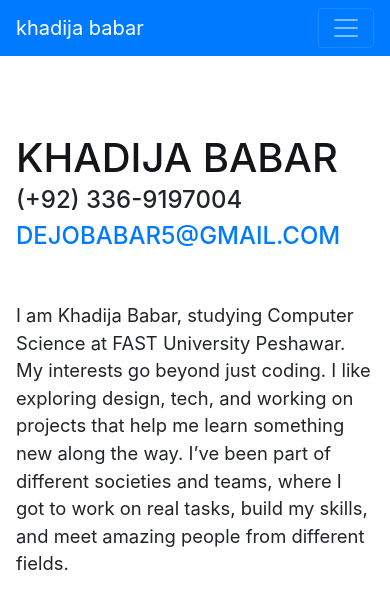
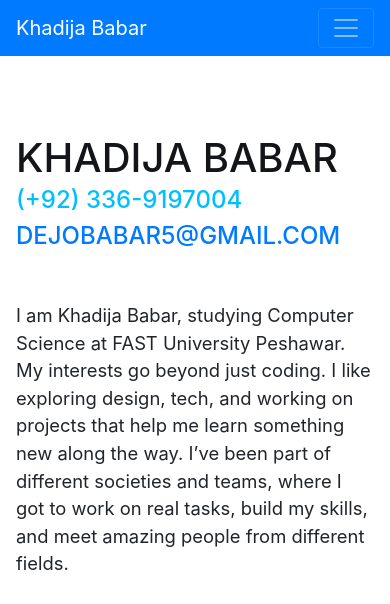
Before and after one commit to khadija-babar/khadija-babar, a website with bundled scripts: page index.html in a window 390 px wide. Shown: the top 604 px of the page. Built offline with nearby package versions, Linux system fonts and the light colour scheme; a web font is replaced by a local one.

Commit message:
Update index.html

```diff
--- a/index.html
+++ b/index.html
@@ -1,118 +1,63 @@
 <!DOCTYPE html>
 <html lang="en">
-
 <head>
-
   <meta charset="utf-8">
   <meta name="viewport" content="width=device-width, initial-scale=1, shrink-to-fit=no">
   <meta name="description" content="">
-  <meta name="author" content="Ahmed">
-
-  <!--Favicon -->
+  <meta name="author" content="Khadija Babar">
   <link rel="icon" type="image/png" href="img/workshop.png"/>
-
-  <!-- Write your Name here!-->
-  <title>khadija babar</title>
-
-
-  <!-- Bootstrap core CSS -->
+  <title>Khadija Babar</title>
   <link href="vendor/bootstrap/css/bootstrap.min.css" rel="stylesheet">
-
-  <!-- Custom fonts for this website -->
   <link href="https://fonts.googleapis.com/css?family=Saira+Extra+Condensed:500,700" rel="stylesheet">
   <link href="https://fonts.googleapis.com/css?family=Muli:400,400i,800,800i" rel="stylesheet">
   <link href="vendor/fontawesome-free/css/all.min.css" rel="stylesheet">
-
-  <!-- Custom styles for this template -->
   <link href="css/resume.css" rel="stylesheet">
-
+  <style>
+    h2, h3, h1 { color: navy; }
+    .subheading { color: #00bfff; }
+  </style>
 </head>
 
-
-
-
-
 <body id="page-top">
-
   <nav class="navbar navbar-expand-lg navbar-dark bg-primary fixed-top" id="sideNav">
     <a class="navbar-brand js-scroll-trigger" href="#page-top">
-
-      <!--Write your Name here! -->
-      <span class="d-block d-lg-none">khadija babar</span>
+      <span class="d-block d-lg-none">Khadija Babar</span>
       <span class="d-none d-lg-block">
-        <img class="img-fluid img-profile rounded-circle mx-auto mb-2" src="img/myimg.jpg"alt="">
+        <img class="img-fluid img-profile rounded-circle mx-auto mb-2" src="img/myimg.jpg" alt="">
       </span>
     </a>
-
-    <button class="navbar-toggler" type="button" data-toggle="collapse" data-target="#navbarSupportedContent" aria-controls="navbarSupportedContent" aria-expanded="false" aria-label="Toggle navigation">
+    <button class="navbar-toggler" type="button" data-toggle="collapse" data-target="#navbarSupportedContent">
       <span class="navbar-toggler-icon"></span>
     </button>
     <div class="collapse navbar-collapse" id="navbarSupportedContent">
       <ul class="navbar-nav">
-        <li class="nav-item">
-          <a class="nav-link js-scroll-trigger" href="#about">Profile</a>
-        </li>
-        <li class="nav-item">
-          <a class="nav-link js-scroll-trigger" href="#experience">Experience</a>
-        </li>
-        <li class="nav-item">
-          <a class="nav-link js-scroll-trigger" href="#education">Academia</a>
-        </li>
-        <li class="nav-item">
-          <a class="nav-link js-scroll-trigger" href="#skills">Skill Set</a>
-        </li>
-        <li class="nav-item">
-          <a class="nav-link js-scroll-trigger" href="#interests">Interests & Hobbies</a>
-        </li>
-        <li class="nav-item">
-          <a class="nav-link js-scroll-trigger" href="#awards">Achievements</a>
-        </li>
+        <li class="nav-item"><a class="nav-link js-scroll-trigger" href="#about">Profile</a></li>
+        <li class="nav-item"><a class="nav-link js-scroll-trigger" href="#experience">Experience</a></li>
+        <li class="nav-item"><a class="nav-link js-scroll-trigger" href="#education">Academia</a></li>
+        <li class="nav-item"><a class="nav-link js-scroll-trigger" href="#skills">Skill Set</a></li>
+        <li class="nav-item"><a class="nav-link js-scroll-trigger" href="#interests">Interests & Hobbies</a></li>
+        <li class="nav-item"><a class="nav-link js-scroll-trigger" href="#awards">Achievements</a></li>
       </ul>
     </div>
   </nav>
 
   <div class="container-fluid p-0">
-
     <section class="resume-section p-3 p-lg-5 d-flex align-items-center" id="about">
       <div class="w-100">
-        <!--Enter your name! -->
-
-        <h1 class="mb-0">khadija babar
-
-        </h1>
-        <!--Enter your Mobile Number here! -->
-        <div class="subheading mb-5">(+92) 336-9197004
-          <br>
-
-          <!--Enter your Email Address -->
-          <a href="dejobabar5@gmail.com">dejobabar5@gmail.com</a>
+        <h1 class="mb-0">Khadija Babar</h1>
+        <div class="subheading mb-5">
+          (+92) 336-9197004<br>
+          <a href="mailto:dejobabar5@gmail.com">dejobabar5@gmail.com</a>
         </div>
-
-        <!-- Description / About Me! (Yahha khul ke Likhen) -->
-        <p class="lead mb-5">I am Khadija Babar, studying Computer Science at FAST University Peshawar. My interests go beyond just coding. I like exploring design, tech, and working on projects that help me learn something new along the way. I’ve been part of different societies and teams, where I got to work on real tasks, build my skills, and meet amazing people from different fields.
-
-        </p>
-
-
-
+        <p class="lead mb-5">I am Khadija Babar, studying Computer Science at FAST University Peshawar. My interests go beyond just coding. I like exploring design, tech, and working on projects that help me learn something new along the way. I’ve been part of different societies and teams, where I got to work on real tasks, build my skills, and meet amazing people from different fields.</p>
         <div class="social-icons">
-          <a href="https://www.linkedin.com/in/Yahaa Apna link daalein/">
-            <i class="fab fa-linkedin-in"></i>
-          </a>
-          <a href="https://github.com/khadija-babar/">
-            <i class="fab fa-github"></i>
-          </a>
-          <a href="https://www.instagram.com/Yaha Apna Link Daalein">
-            <i class="fab fa-instagram"></i>
-          </a>
-          <a href="https://www.behance.net/khadijababar1">
-            <i class="fab fa-behance"></i>
-          </a>
-
+          <a href="https://www.linkedin.com/in/Yahaa Apna link daalein/"><i class="fab fa-linkedin-in"></i></a>
+          <a href="https://github.com/khadija-babar/"><i class="fab fa-github"></i></a>
+          <a href="https://www.instagram.com/Yaha Apna Link Daalein"><i class="fab fa-instagram"></i></a>
+          <a href="https://www.behance.net/khadijababar1"><i class="fab fa-behance"></i></a>
         </div>
       </div>
     </section>
-
 
 
     <hr class="m-0">
@@ -389,16 +334,11 @@
 
   </div>
 
-  <!-- Bootstrap core JavaScript -->
+  </div>
+
   <script src="vendor/jquery/jquery.min.js"></script>
   <script src="vendor/bootstrap/js/bootstrap.bundle.min.js"></script>
-
-  <!-- Plugin JavaScript -->
   <script src="vendor/jquery-easing/jquery.easing.min.js"></script>
-
-  <!-- Custom scripts for this template -->
   <script src="js/resume.min.js"></script>
-
 </body>
-
 </html>
```
